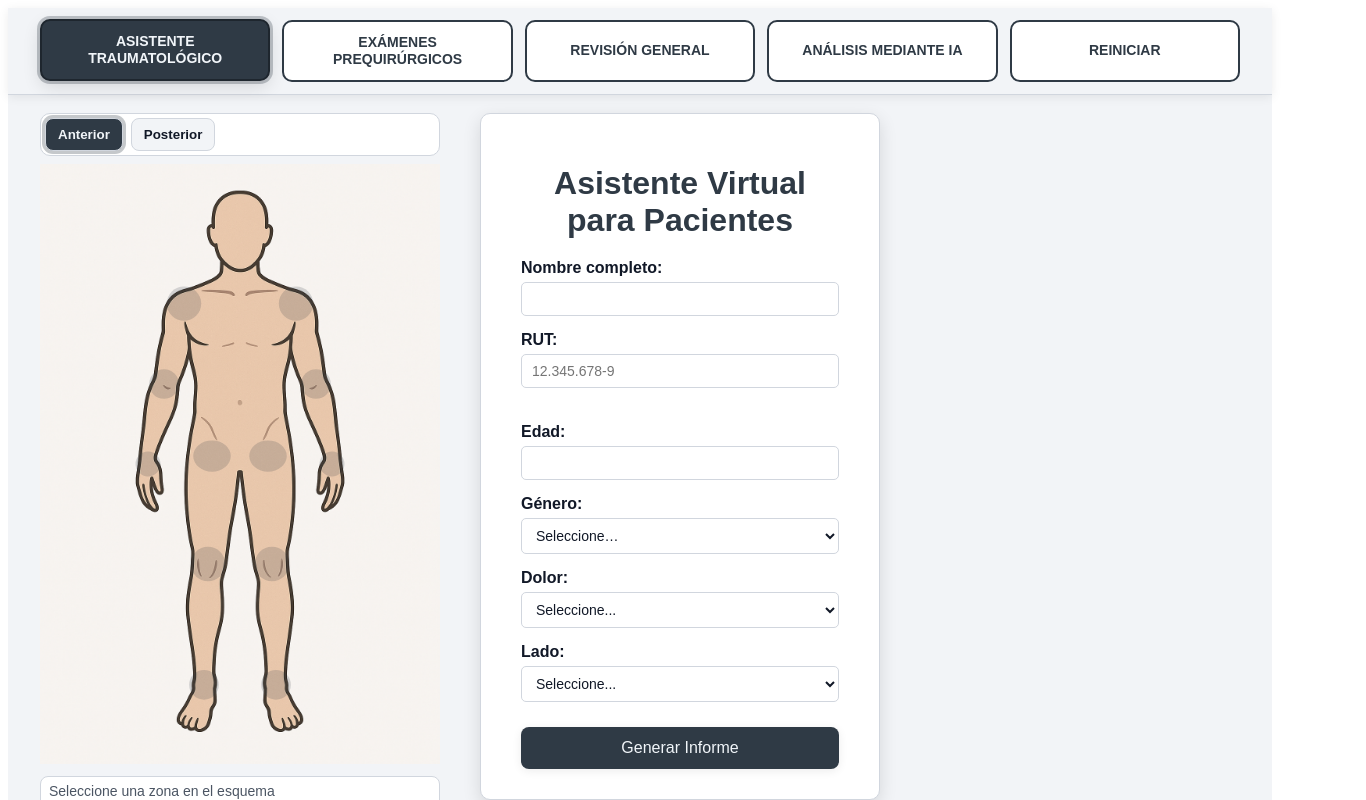
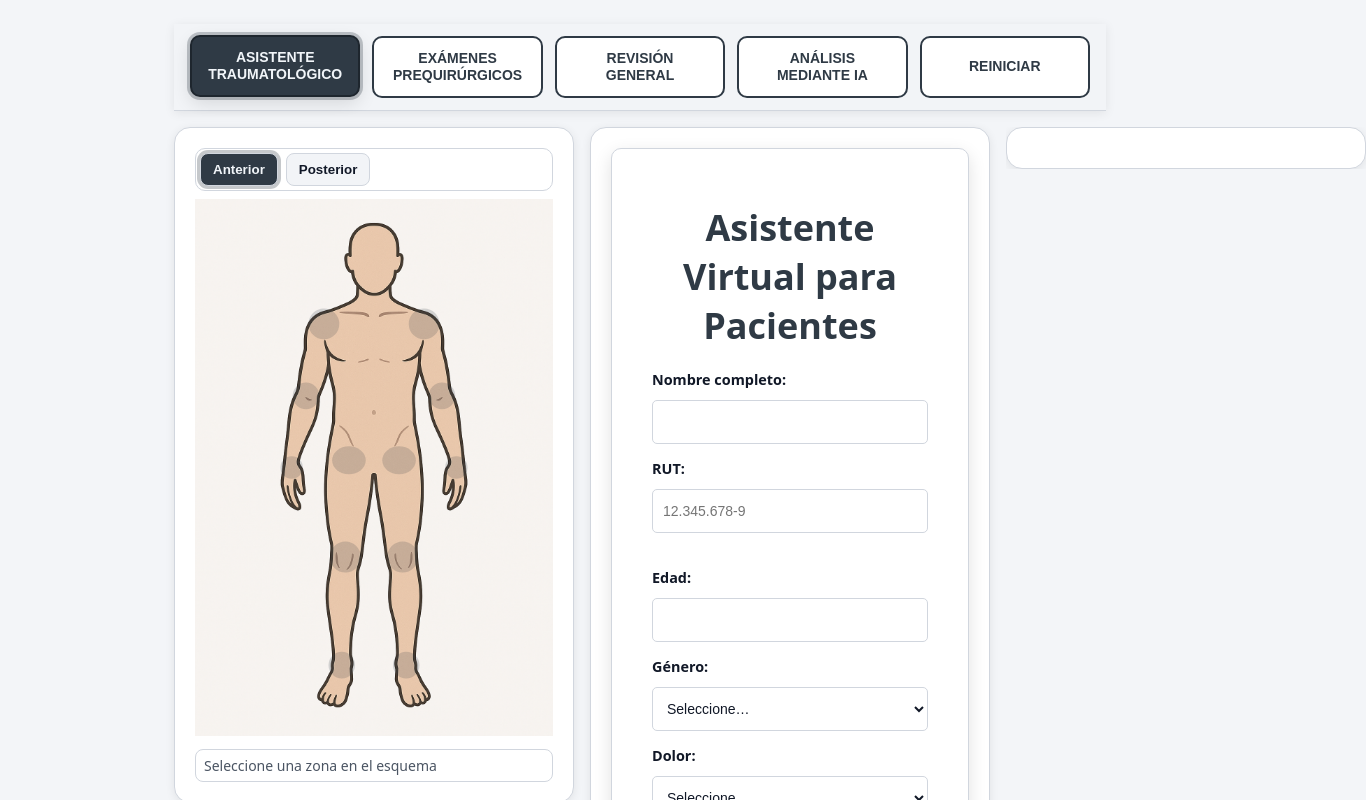
Before and after one commit to cahuerta/ASISTENCIA-ICA, a React (Vite) app: page / in a window 1280 px wide. Shown: the top 800 px of the page, 1366 px wide, since content can reach past the window. Built offline with nearby package versions, Linux system fonts and the light colour scheme.

Commit message:
Update App.jsx

```diff
--- a/src/App.jsx
+++ b/src/App.jsx
@@ -1,6 +1,7 @@
 // src/App.jsx
 "use client";
 import React, { useState, useEffect, useRef } from "react";
+import "./app.css"; // ← NUEVO: CSS global con media queries
 
 /* Esquema corporal */
 import EsquemaAnterior from "./EsquemaAnterior.jsx";
@@ -26,6 +27,23 @@ import FormularioComorbilidades from "./components/FormularioComorbilidades.jsx"
 /* Tema (JSON + helper) */
 import { getTheme } from "./theme.js";
 const T = getTheme();
+
+/* Mapea theme → variables CSS que usa app.css */
+const cssVars = {
+  "--bg": T.bg,
+  "--surface": T.surface,
+  "--border": T.border,
+  "--text": T.text,
+  "--text-muted": T.textMuted,
+  "--muted": T.muted,
+  "--primary": T.primary,
+  "--primary-dark": T.primaryDark,
+  "--onPrimary": T.onPrimary,
+  "--accent-alpha": T.accentAlpha,
+  "--shadow-sm": T.shadowSm,
+  "--shadow-md": T.shadowMd,
+  "--overlay": T.overlay,
+};
 
 const BACKEND_BASE = "https://asistencia-ica-backend.onrender.com";
 
@@ -658,9 +676,15 @@ function App() {
 
     // 2) Limpiar datos de previews para evitar “restauraciones” cruzadas
     try {
-      ["preop_ia_examenes", "preop_ia_resumen", "generales_ia_examenes", "generales_ia_resumen", "solicitaResonancia", "rm_pdf_disponible", "rm_idPago"].forEach(
-        (k) => sessionStorage.removeItem(k)
-      );
+      [
+        "preop_ia_examenes",
+        "preop_ia_resumen",
+        "generales_ia_examenes",
+        "generales_ia_resumen",
+        "solicitaResonancia",
+        "rm_pdf_disponible",
+        "rm_idPago",
+      ].forEach((k) => sessionStorage.removeItem(k));
     } catch {}
 
     // 3) Dejar URL sin parámetros de pago
@@ -675,7 +699,7 @@ function App() {
 
   // ====== UI ======
   return (
-    <div style={styles.page}>
+    <div className="app" style={cssVars}>
       {/* Barra superior fija */}
       <div style={styles.topBarWrap}>
         <div style={styles.topBar}>
@@ -709,6 +733,7 @@ function App() {
                     setMostrarAviso(true);
                   }
                 }}
+                className="btn" // usa estilos base móviles
                 style={styleBtn}
               >
                 {b.label}
@@ -721,6 +746,7 @@ function App() {
             type="button"
             onClick={handleReiniciar}
             aria-label="Reiniciar asistente"
+            className="btn secondary"
             style={{ ...styles.topBtn, ...styles.topBtnIdle }}
           >
             REINICIAR
@@ -736,9 +762,11 @@ function App() {
         onReject={rechazarAviso}
       />
 
-      <div style={styles.content}>
+      {/* Contenido principal: 3 columnas que se apilan en móvil */}
+      <div className="row" style={styles.contentRow}>
         {/* Columna 1 - Esquema */}
-        <div style={styles.esquemaCol}>
+        <div className="col" style={styles.esquemaCol}>
+          <div className="card">
             <EsquemaToggleTabs vista={vista} onChange={setVista} />
             {vista === "anterior" ? (
               <EsquemaAnterior onSeleccionZona={onSeleccionZona} width={400} />
@@ -765,14 +793,8 @@ function App() {
                             setMostrarMapper(true);
                           }
                         }}
-                      style={{
-                        marginLeft: 8,
-                        padding: "4px 8px",
-                        border: `1px solid ${T.border}`,
-                        borderRadius: 6,
-                        background: T.surface,
-                        cursor: "pointer",
-                      }}
+                        className="btn ghost"
+                        style={{ marginLeft: 8 }}
                       >
                         Marcar puntos
                       </button>
@@ -783,9 +805,11 @@ function App() {
               )}
             </div>
           </div>
+        </div>
 
         {/* Columna 2 - Formulario Paciente */}
-        <div style={styles.formCol}>
+        <div className="col" style={styles.formCol}>
+          <div className="card">
             <FormularioPaciente
               datos={datosPaciente}
               onCambiarDato={handleCambiarDato}
@@ -793,9 +817,11 @@ function App() {
               moduloActual={modulo}
             />
           </div>
+        </div>
 
         {/* Columna 3 - Previews / Acciones */}
-        <div style={styles.previewCol} data-preview-col>
+        <div className="col" style={styles.previewCol} data-preview-col>
+          <div className="card">
             {mostrarVistaPrevia && modulo === "trauma" && (
               <TraumaModulo
                 initialDatos={datosPaciente}
@@ -832,10 +858,9 @@ function App() {
                     href={`${BACKEND_BASE}/pdf-rm/${rmIdPago}`}
                     target="_blank"
                     rel="noopener noreferrer"
+                    className="btn"
                     style={{
                       display: "inline-block",
-                    padding: "10px 12px",
-                    borderRadius: 10,
                       fontWeight: 750,
                       fontSize: 13,
                       textDecoration: "none",
@@ -850,11 +875,12 @@ function App() {
               )}
           </div>
         </div>
+      </div>
 
       {/* ===== Modal RNM ===== */}
       {showReso && (
-        <div style={styles.modalOverlay}>
-          <div style={{ width: "min(900px, 96vw)" }}>
+        <div className="overlay show" style={styles.modalOverlay}>
+          <div className="card" style={{ width: "min(900px, 96vw)" }}>
             <FormularioResonancia
               onCancel={() => {
                 setShowReso(false);
@@ -898,8 +924,8 @@ function App() {
 
       {/* ===== Modal Genérico de Mapeo (PNG+SVG) ===== */}
       {(modulo === "trauma" || modulo === "ia") && mostrarMapper && (
-        <div style={styles.modalOverlay}>
-          <div style={{ width: "min(900px, 96vw)" }}>
+        <div className="overlay show" style={styles.modalOverlay}>
+          <div className="card" style={{ width: "min(900px, 96vw)" }}>
             <GenericMapper
               mapperId={mapperId}
               ladoInicial={(datosPaciente?.lado || "")
@@ -920,8 +946,8 @@ function App() {
 
       {/* ===== Modal Comorbilidades ===== */}
       {mostrarComorbilidades && (
-        <div style={styles.modalOverlay}>
-          <div style={{ width: "min(900px, 96vw)" }}>
+        <div className="overlay show" style={styles.modalOverlay}>
+          <div className="card" style={{ width: "min(900px, 96vw)" }}>
             <FormularioComorbilidades
               initial={comorbilidades || {}}
               onSave={handleSaveComorbilidades}
@@ -936,12 +962,6 @@ function App() {
 
 /* ================== Styles (solo variables del theme.json) ================== */
 const styles = {
-  page: {
-    fontFamily: "Arial, sans-serif",
-    backgroundColor: T.bg,
-    minHeight: "100vh",
-  },
-
   /* Top bar */
   topBarWrap: {
     position: "sticky",
@@ -958,7 +978,7 @@ const styles = {
     margin: "0 auto",
     padding: "12px 16px",
     display: "grid",
-    gridTemplateColumns: "repeat(5, 1fr)", // ← ahora 5 columnas (4 módulos + Reiniciar)
+    gridTemplateColumns: "repeat(5, 1fr)", // 4 módulos + Reiniciar
     gap: 12,
   },
   topBtn: {
@@ -985,18 +1005,13 @@ const styles = {
     borderColor: T.primary,
   },
 
-  /* Layout */
-  content: {
-    display: "grid",
-    gridTemplateColumns: "400px 400px 1fr",
-    gap: 40,
-    maxWidth: 1200,
-    margin: "18px auto",
-    padding: "0 16px 24px",
+  /* Layout principal ahora se maneja con clases .row/.col (app.css) */
+  contentRow: {
+    alignItems: "flex-start",
   },
+
+  // Mantengo anchos máximos para que en desktop se vean parecidos a tu diseño
   esquemaCol: { flex: "0 0 400px", maxWidth: 400 },
-
-  /* Stacking para que los modales siempre queden arriba */
   formCol: {
     flex: "0 0 400px",
     maxWidth: 400,
@@ -1023,7 +1038,7 @@ const styles = {
     minHeight: 30,
   },
 
-  /* Modals */
+  /* Modals (el color viene de --overlay) */
   modalOverlay: {
     position: "fixed",
     inset: 0,
```
Lines whose indentation alone changed are shown as unchanged.
